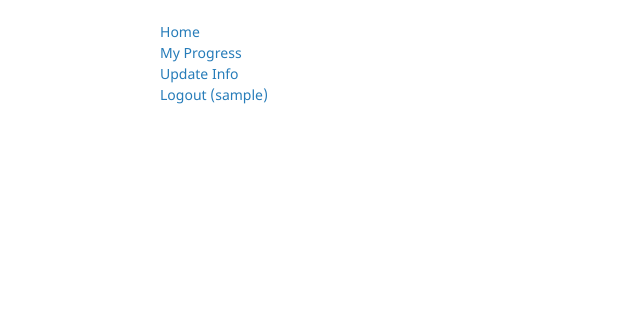
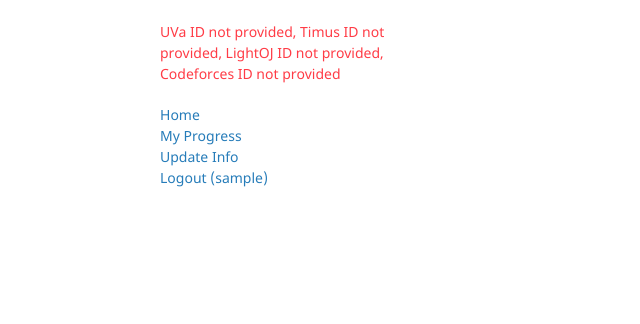
Before and after one commit to sjsakib/psbookprogress, a Django app: page /profile/ in a window 1280 px wide. Shown: the part 287-611 px from the top of the page, without its empty margins (0-640 px from the left). Run offline with Django 3.2, Linux system fonts and the light colour scheme; the visitor is signed in with stand-in values (Sample User, id 1); data comes from the database, SQL or seed files in the repository; data that the repository does not hold is empty; parts of the project's set-up code (start-up, migrations or seed data) failed here and were passed over.

Commit message:
added judge profile links in profile page

```diff
--- a/static/css/main.css
+++ b/static/css/main.css
@@ -45,6 +45,9 @@
 p.attention {
     color: #ec4ac7;
 }
+span.error {
+    color: #ff3c46;
+}
 
 ul.menu {
     list-style: none;
--- a/templates/progress/profile.html
+++ b/templates/progress/profile.html
@@ -21,6 +21,31 @@
     Rank: {{profile.get_rank}} <br/>
     Points: {{profile.points}}<br/>
     Progress: {{profile.get_progress}} %<br/>
+  </p>
+  <p>
+    {% if profile.uva_id %}
+      <a href="https://uhunt.onlinejudge.org/id/{{profile.uva_id}}" target="_blank">uHunt</a>,
+    {% else %}
+      <span class="error">UVa ID not provided,</span>
+    {% endif %}
+
+    {% if profile.timus_id %}
+      <a href="http://acm.timus.ru/author.aspx?id={{profile.timus_id}}" target="_blank">Timus</a>,
+    {% else %}
+      <span class="error">Timus ID not provided,</span>
+    {% endif %}
+
+    {% if profile.loj_id %}
+      <a href="http://lightoj.com/volume_userstat.php?user_id={{profile.loj_id}}" target="_blank">LightOJ</a>,
+    {% else %}
+      <span class="error">LightOJ ID not provided,</span>
+    {% endif %}
+
+    {% if profile.cf_id %}
+      <a href="http://codeforces.com/profile/{{profile.cf_id}}" target="_blank">Codeforces</a>
+    {% else %}
+      <span class="error">Codeforces ID not provided</span>
+    {% endif %}
   </p>
 {% endblock header_block %}
 
```
